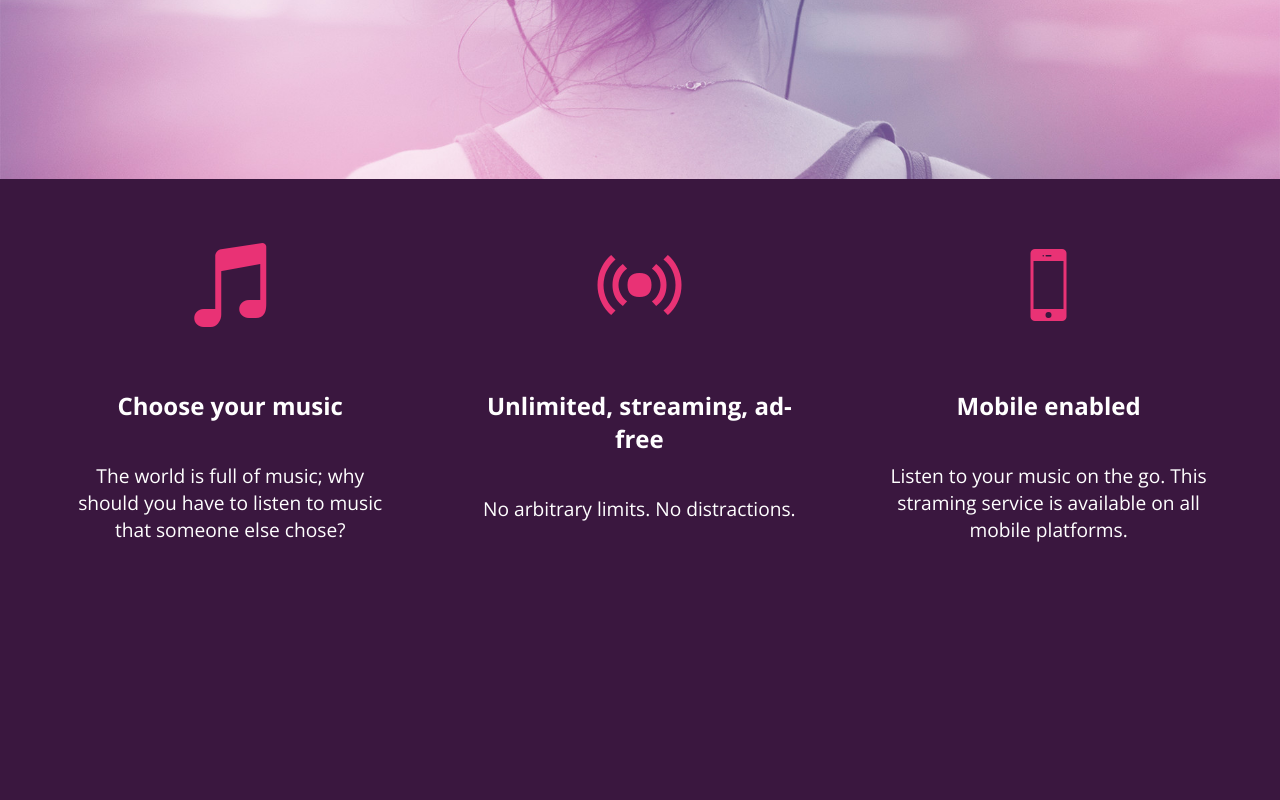
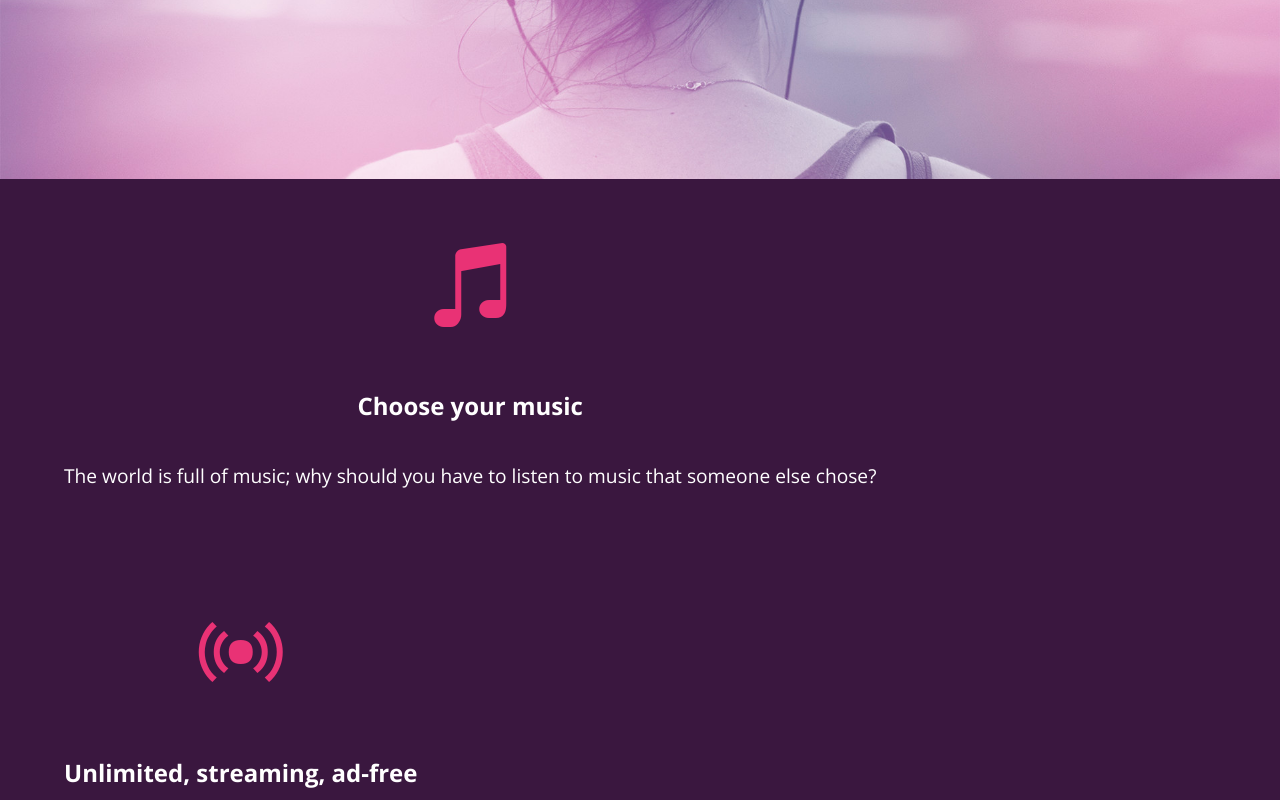
Before and after one commit to rachelweissman/github_checkpoint, a plain HTML site: page index.html in a window 1280 px wide. Shown: the part 521-1321 px from the top of the page. Before the commit the page ends 1121 px from the top, so only its background shows below. Drawn offline with nearby package versions, Linux system fonts and the light colour scheme.

Commit message:
Update landing.css

```diff
--- a/styles/landing.css
+++ b/styles/landing.css
@@ -29,16 +29,9 @@ body.landing {
 
 .selling-points {
     position: relative;
-    display: table;
-    width: 100%;
-    -webkit-box-sizing: border-box;
-    -moz-box-sizing: border-box;
-    box-sizing: border-box;
 }
 
 .point {
-    display: table-cell;
-    width: 33.3%;
     position: relative;
     padding: 2rem;
     text-align: center;
```
